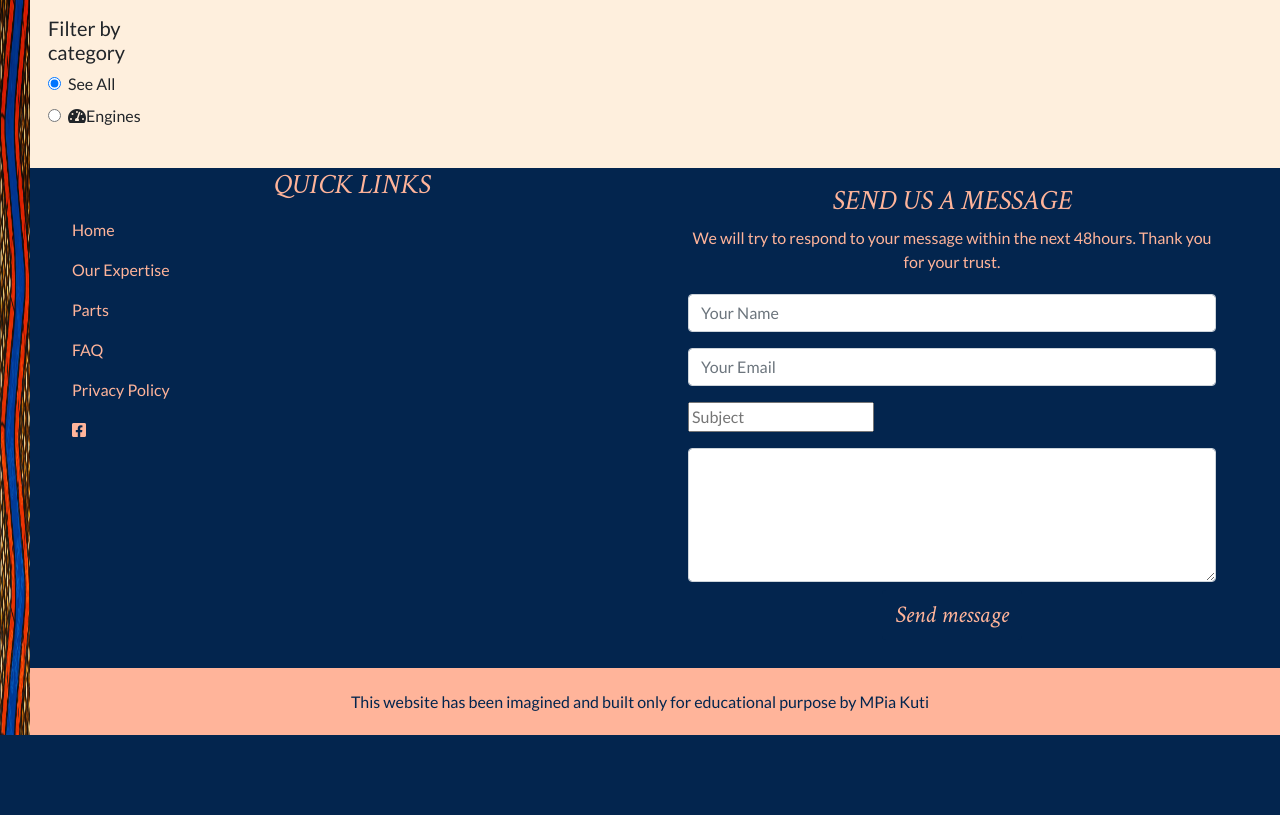
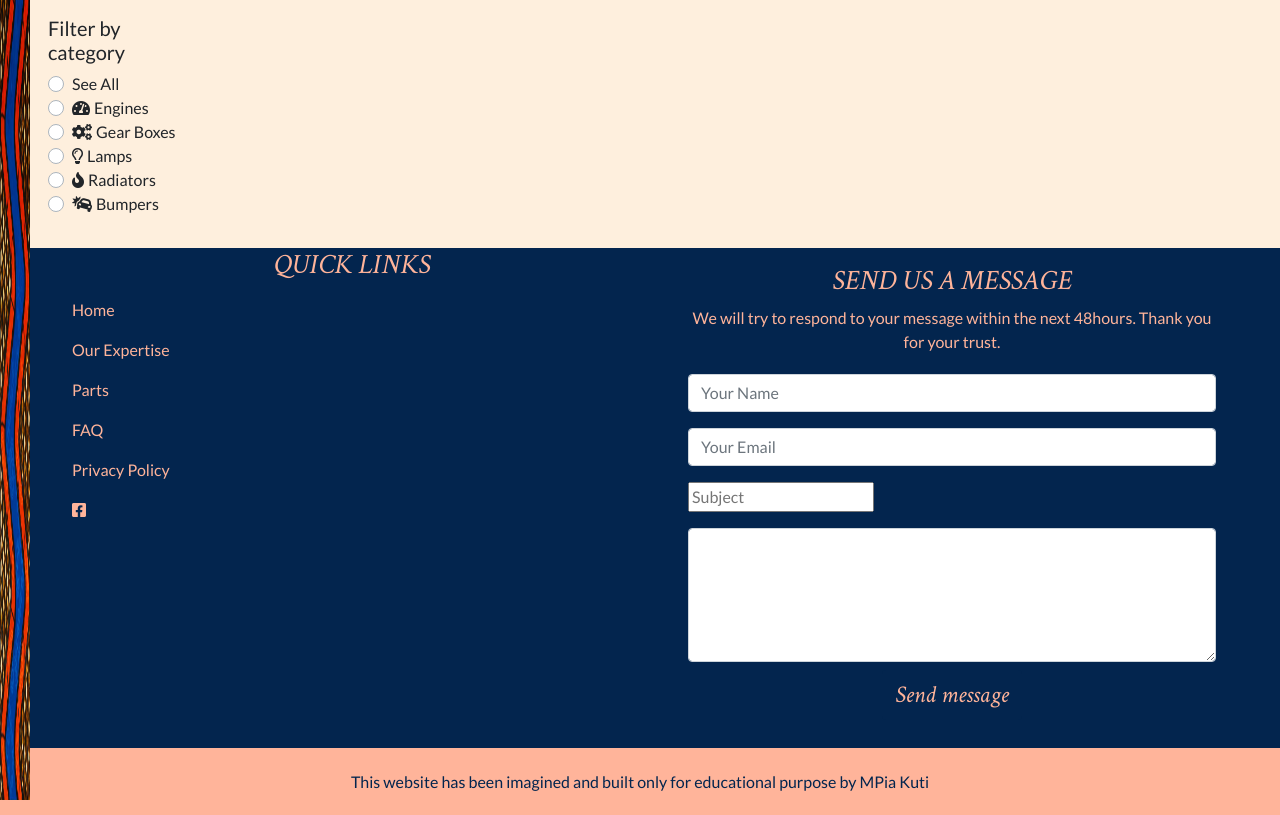
Before and after one commit to mkuti/corklagos-venture, a Django app: page /listings in a window 1280 px wide. Shown: the part 126-941 px from the top of the page. Before the commit the page ends 861 px from the top, so only its background shows below. Run offline with Django 3.2, Linux system fonts and the light colour scheme; some libraries are stand-ins or nearby versions.

Commit message:
Finished filter by category list

```diff
--- a/listings/templates/listings.html
+++ b/listings/templates/listings.html
@@ -4,28 +4,44 @@
 {% block content %}
 
 <main class="container-fluid">
-    <div class="row mx-5 my-3">
+    <div class="row mx-md-5 mx-1 my-3">
         <div class="col-12 col-lg-3 filter-section">
             <div class="row">
                 <div class="col-6 filter-cat">
                     <h5 class="filter-header">Filter by category</h5>
-                    <ul class="filter-list form-check mb-3">
+                    <div class="filter-list mb-3">
                         <div class="row">
-                            <li class="filter-item">
-                                <input class="form-check-input" type="radio" name="all" id="all" value="all" checked>
-                                <label for="all">See All</label>
-                            </li>
+                            <div class="col-12 col-md-6 col-lg-12">
+                                <div class="custom-control custom-radio">
+                                    <input type="radio" id="all" name="customRadio" class="custom-control-input">
+                                    <label class="custom-control-label" for="all">See All</label>
+                                </div>
+                                <div class="custom-control custom-radio">
+                                    <input type="radio" id="engines" name="customRadio" class="custom-control-input">
+                                    <label class="custom-control-label" for="engines"><i class="fas fa-tachometer-alt mr-1"></i>Engines</label>
+                                </div>
+                                <div class="custom-control custom-radio">
+                                    <input type="radio" id="gears" name="customRadio" class="custom-control-input">
+                                    <label class="custom-control-label" for="gears"><i class="fas fa-cogs mr-1"></i>Gear Boxes</label>
+                                </div>
+                            </div>
+                            <div class="col-12 col-md-6 col-lg-12">
+                                <div class="custom-control custom-radio">
+                                    <input type="radio" id="lamps" name="customRadio" class="custom-control-input">
+                                    <label class="custom-control-label" for="lamps"><i class="far fa-lightbulb mr-1"></i>Lamps</label>
+                                </div>
+                                <div class="custom-control custom-radio">
+                                    <input type="radio" id="radiators" name="customRadio" class="custom-control-input">
+                                    <label class="custom-control-label" for="radiators"><i class="fas fa-fire mr-1"></i>Radiators</label>
+                                </div>
+                                <div class="custom-control custom-radio">
+                                    <input type="radio" id="bumpers" name="customRadio" class="custom-control-input">
+                                    <label class="custom-control-label" for="bumpers"><i class="fas fa-car-crash mr-1"></i>Bumpers</label>
+                                </div>
+                            </div>
                         </div>
-                        <div class="row">
-                            <li class="filter-item">
-                                <input class="form-check-input" type="radio" name="engines" id="engines" value="engines">
-                                <label for="engines"><i class="fas fa-tachometer-alt"></i>Engines</label>
-                            </li>
-                        </div>
-                        <li class="filter-item">
+                    </div>
 
-                        </li>
-                    </ul>
                 </div>
             </div>
         </div>
```
